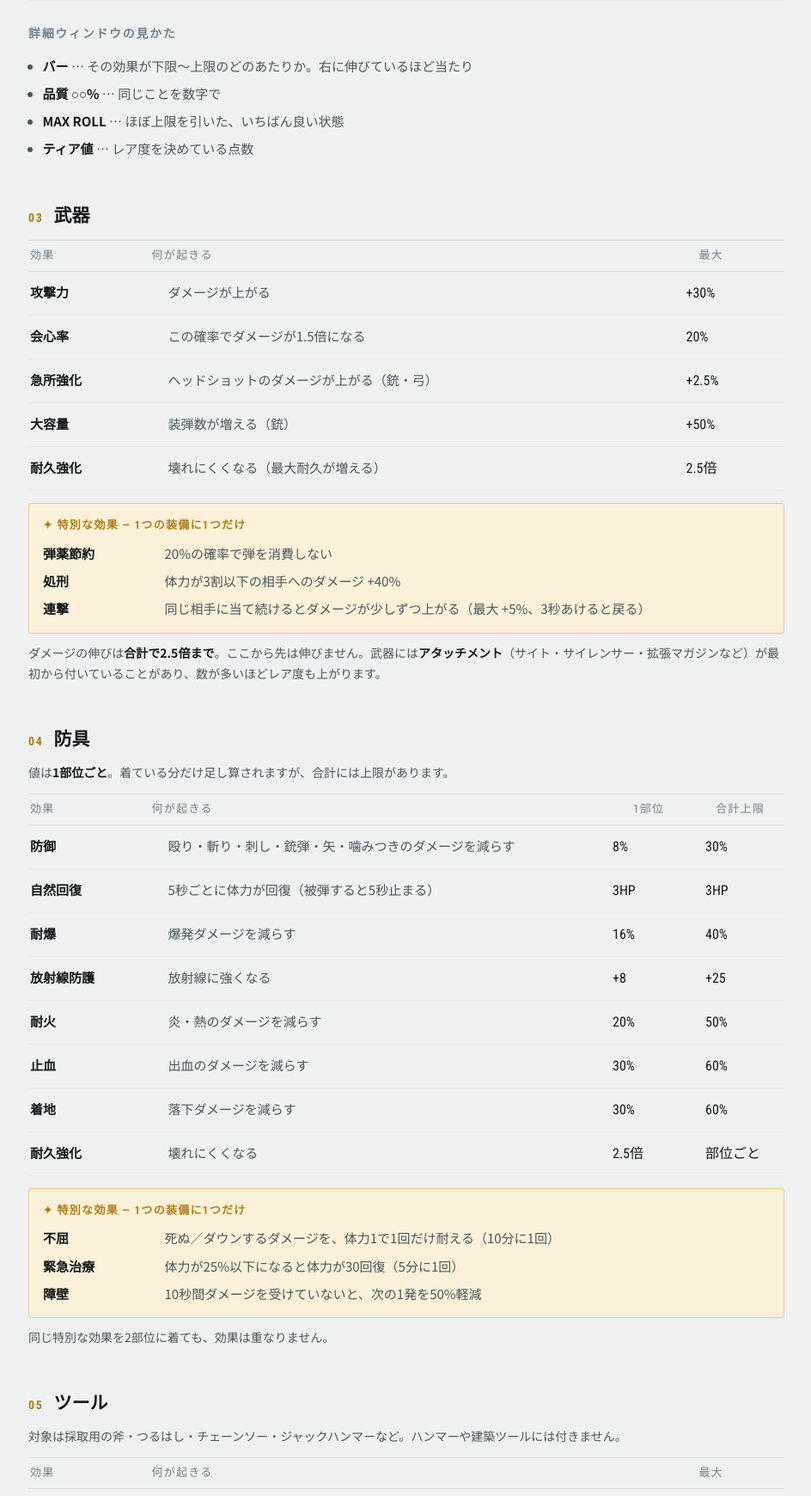
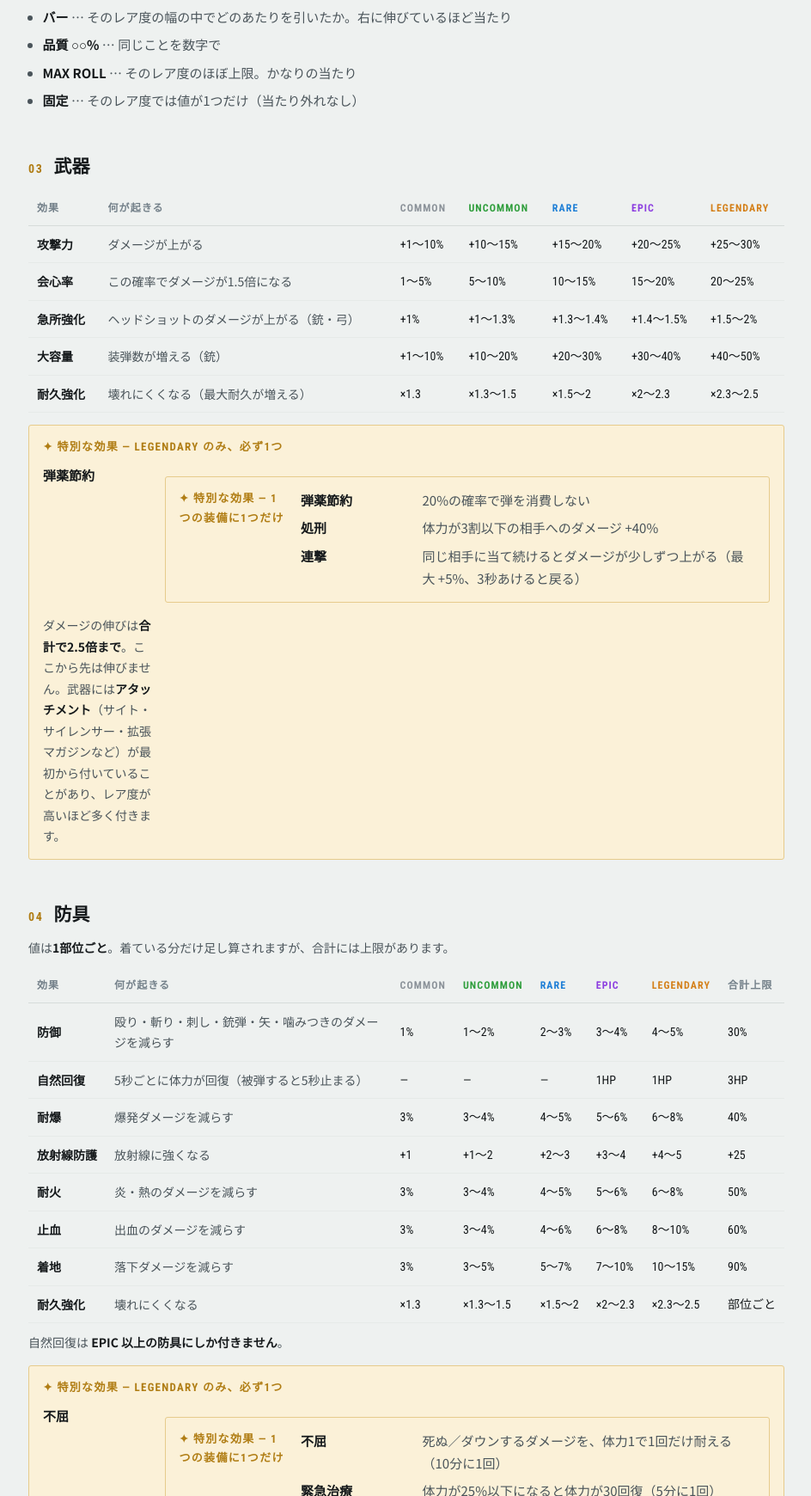
Before and after one commit to gttq-henriy/rust-relic-guide, a plain HTML site: page index.html in a window 1280 px wide. Shown: the part 1060-2800 px from the top of the page at 86% size, without its empty margins (167-1111 px from the left). Drawn offline with Linux system fonts and the light colour scheme.

Commit message:
Update guide for tier-first affix rolls (RelicAffix v1.0.0)
Co-Authored-By: Claude Opus 5 <noreply@anthropic.com>

```diff
--- a/index.html
+++ b/index.html
@@ -213,6 +213,17 @@
   }
   .row .k { display: none; font-family: var(--cond); font-size: 12px; letter-spacing: .08em; color: var(--ink-faint); margin-right: 6px; }
 
+  /* --- tier tables --- */
+  .scroll { overflow-x: auto; margin-top: 12px; }
+  table.tbl { border-collapse: collapse; min-width: 660px; width: 100%; font-size: 14px; }
+  table.tbl th, table.tbl td { border-bottom: 1px solid var(--line-soft); padding: 9px 10px; text-align: left; white-space: nowrap; }
+  table.tbl thead th { border-bottom-color: var(--line); font-family: var(--cond); font-size: 12px; letter-spacing: .09em; text-transform: uppercase; color: var(--ink-faint); }
+  table.tbl td:first-child { font-weight: 700; }
+  table.tbl td.n { white-space: normal; color: var(--ink-soft); min-width: 15em; }
+  table.tbl td.v { font-family: var(--cond); font-variant-numeric: tabular-nums; }
+  table.tbl th.c1 { color: var(--t1); } table.tbl th.c2 { color: var(--t2); } table.tbl th.c3 { color: var(--t3); }
+  table.tbl th.c4 { color: var(--t4); } table.tbl th.c5 { color: var(--t5); }
+
   /* --- special block --- */
   .special {
     margin-top: 14px;
@@ -272,7 +283,7 @@
     <p class="eyebrow">Rust / 未鑑定の遺物</p>
     <h1>遺物装備ガイド</h1>
     <p class="lead">未鑑定の遺物を開けると、特別な効果（OP）が付いた武器・防具・ツールが手に入ります。同じ武器でも中身は毎回違います。何が付くのか、どう確認するのかをまとめました。</p>
-    <p class="meta">RelicAffix v0.7.0 ／ 2026-09-27</p>
+    <p class="meta">RelicAffix v1.0.0 ／ 2026-10-12</p>
   </header>
 
   <nav>
@@ -286,15 +297,22 @@
 
   <section id="tier">
     <h2><span class="num">01</span>レア度は5段階</h2>
-    <p class="note">アイテム名の前に付く名前がレア度です。<strong>付いている効果の数と強さ</strong>で決まります。インベントリでは、効果が付いたアイテムのスロットの後ろがこの色で光ります。</p>
-    <div class="tiers">
-      <div class="tier" style="--tc: var(--t1)"><i></i><b>COMMON</b><span>効果1つ、値は控えめ</span></div>
-      <div class="tier" style="--tc: var(--t2)"><i></i><b>UNCOMMON</b><span>効果1〜2つ</span></div>
-      <div class="tier" style="--tc: var(--t3)"><i></i><b>RARE</b><span>効果2〜3つ、値も良くなってくる</span></div>
-      <div class="tier" style="--tc: var(--t4)"><i></i><b>EPIC</b><span>効果3つ前後、高い値が混じる</span></div>
-      <div class="tier" style="--tc: var(--t5)"><i></i><b>LEGENDARY</b><span>効果が多く値も高い。特別な効果（✦）が付くことも</span></div>
+    <p class="note">遺物を開けると<strong>最初にレア度が決まり</strong>、そのレア度で「付く効果の数」と「効果の強さの幅」が決まります。インベントリでは、効果が付いたアイテムのスロットの後ろがこの色で光ります。</p>
+    <div class="scroll">
+      <table class="tbl">
+        <thead><tr><th>レア度</th><th>効果の数</th><th>アタッチメント（武器）</th><th>特別な効果</th></tr></thead>
+        <tbody>
+          <tr><td style="color: var(--t1)">COMMON</td><td class="v">1つ</td><td class="v">なし</td><td class="n">なし</td></tr>
+          <tr><td style="color: var(--t2)">UNCOMMON</td><td class="v">1〜2つ</td><td class="v">0〜1個</td><td class="n">なし</td></tr>
+          <tr><td style="color: var(--t3)">RARE</td><td class="v">2〜3つ</td><td class="v">1〜2個</td><td class="n">なし</td></tr>
+          <tr><td style="color: var(--t4)">EPIC</td><td class="v">2〜3つ</td><td class="v">2〜3個</td><td class="n">なし</td></tr>
+          <tr><td style="color: var(--t5)">LEGENDARY</td><td class="v">3〜4つ</td><td class="v">3〜4個</td><td class="n"><strong>必ず1つ</strong></td></tr>
+        </tbody>
+      </table>
     </div>
   </section>
+
+  <section id="check">  </section>
 
   <section id="check">
     <h2><span class="num">02</span>効果の確認</h2>
@@ -306,24 +324,31 @@
     </div>
     <h3>詳細ウィンドウの見かた</h3>
     <ul class="plain">
-      <li><strong>バー</strong> … その効果が下限〜上限のどのあたりか。右に伸びているほど当たり</li>
+      <li><strong>バー</strong> … そのレア度の幅の中でどのあたりを引いたか。右に伸びているほど当たり</li>
       <li><strong>品質 ○○%</strong> … 同じことを数字で</li>
-      <li><strong>MAX ROLL</strong> … ほぼ上限を引いた、いちばん良い状態</li>
-      <li><strong>ティア値</strong> … レア度を決めている点数</li>
+      <li><strong>MAX ROLL</strong> … そのレア度のほぼ上限。かなりの当たり</li>
+      <li><strong>固定</strong> … そのレア度では値が1つだけ（当たり外れなし）</li>
     </ul>
   </section>
 
   <section id="weapon">
     <h2><span class="num">03</span>武器</h2>
-    <div class="table">
-      <div class="head"><div>効果</div><div>何が起きる</div><div>最大</div></div>
-      <div class="row"><div><b>攻撃力</b></div><div class="d">ダメージが上がる</div><div class="v"><span class="k">最大</span>+30%</div></div>
-      <div class="row"><div><b>会心率</b></div><div class="d">この確率でダメージが1.5倍になる</div><div class="v"><span class="k">最大</span>20%</div></div>
-      <div class="row"><div><b>急所強化</b></div><div class="d">ヘッドショットのダメージが上がる（銃・弓）</div><div class="v"><span class="k">最大</span>+2.5%</div></div>
-      <div class="row"><div><b>大容量</b></div><div class="d">装弾数が増える（銃）</div><div class="v"><span class="k">最大</span>+50%</div></div>
-      <div class="row"><div><b>耐久強化</b></div><div class="d">壊れにくくなる（最大耐久が増える）</div><div class="v"><span class="k">最大</span>2.5倍</div></div>
+    <div class="scroll">
+      <table class="tbl">
+        <thead><tr><th>効果</th><th>何が起きる</th><th class="c1">Common</th><th class="c2">Uncommon</th><th class="c3">Rare</th><th class="c4">Epic</th><th class="c5">Legendary</th></tr></thead>
+        <tbody>
+          <tr><td>攻撃力</td><td class="n">ダメージが上がる</td><td class="v">+1〜10%</td><td class="v">+10〜15%</td><td class="v">+15〜20%</td><td class="v">+20〜25%</td><td class="v">+25〜30%</td></tr>
+          <tr><td>会心率</td><td class="n">この確率でダメージが1.5倍になる</td><td class="v">1〜5%</td><td class="v">5〜10%</td><td class="v">10〜15%</td><td class="v">15〜20%</td><td class="v">20〜25%</td></tr>
+          <tr><td>急所強化</td><td class="n">ヘッドショットのダメージが上がる（銃・弓）</td><td class="v">+1%</td><td class="v">+1〜1.3%</td><td class="v">+1.3〜1.4%</td><td class="v">+1.4〜1.5%</td><td class="v">+1.5〜2%</td></tr>
+          <tr><td>大容量</td><td class="n">装弾数が増える（銃）</td><td class="v">+1〜10%</td><td class="v">+10〜20%</td><td class="v">+20〜30%</td><td class="v">+30〜40%</td><td class="v">+40〜50%</td></tr>
+          <tr><td>耐久強化</td><td class="n">壊れにくくなる（最大耐久が増える）</td><td class="v">×1.3</td><td class="v">×1.3〜1.5</td><td class="v">×1.5〜2</td><td class="v">×2〜2.3</td><td class="v">×2.3〜2.5</td></tr>
+        </tbody>
+      </table>
     </div>
     <div class="special">
+      <p class="cap">✦ 特別な効果 — LEGENDARY のみ、必ず1つ</p>
+      <dl>
+        <div><dt>弾薬節約</dt>    <div class="special">
       <p class="cap">✦ 特別な効果 — 1つの装備に1つだけ</p>
       <dl>
         <div><dt>弾薬節約</dt><dd>20%の確率で弾を消費しない</dd></div>
@@ -331,24 +356,32 @@
         <div><dt>連撃</dt><dd>同じ相手に当て続けるとダメージが少しずつ上がる（最大 +5%、3秒あけると戻る）</dd></div>
       </dl>
     </div>
-    <p class="note">ダメージの伸びは<strong>合計で2.5倍まで</strong>。ここから先は伸びません。武器には<strong>アタッチメント</strong>（サイト・サイレンサー・拡張マガジンなど）が最初から付いていることがあり、数が多いほどレア度も上がります。</p>
+    <p class="note">ダメージの伸びは<strong>合計で2.5倍まで</strong>。ここから先は伸びません。武器には<strong>アタッチメント</strong>（サイト・サイレンサー・拡張マガジンなど）が最初から付いていることがあり、レア度が高いほど多く付きます。</p>
   </section>
 
   <section id="armor" class="armor">
     <h2><span class="num">04</span>防具</h2>
     <p class="note">値は<strong>1部位ごと</strong>。着ている分だけ足し算されますが、合計には上限があります。</p>
-    <div class="table">
-      <div class="head"><div>効果</div><div>何が起きる</div><div>1部位</div><div>合計上限</div></div>
-      <div class="row"><div><b>防御</b></div><div class="d">殴り・斬り・刺し・銃弾・矢・噛みつきのダメージを減らす</div><div class="v"><span class="k">1部位</span>8%</div><div class="v"><span class="k">合計</span>30%</div></div>
-      <div class="row"><div><b>自然回復</b></div><div class="d">5秒ごとに体力が回復（被弾すると5秒止まる）</div><div class="v"><span class="k">1部位</span>3HP</div><div class="v"><span class="k">合計</span>3HP</div></div>
-      <div class="row"><div><b>耐爆</b></div><div class="d">爆発ダメージを減らす</div><div class="v"><span class="k">1部位</span>16%</div><div class="v"><span class="k">合計</span>40%</div></div>
-      <div class="row"><div><b>放射線防護</b></div><div class="d">放射線に強くなる</div><div class="v"><span class="k">1部位</span>+8</div><div class="v"><span class="k">合計</span>+25</div></div>
-      <div class="row"><div><b>耐火</b></div><div class="d">炎・熱のダメージを減らす</div><div class="v"><span class="k">1部位</span>20%</div><div class="v"><span class="k">合計</span>50%</div></div>
-      <div class="row"><div><b>止血</b></div><div class="d">出血のダメージを減らす</div><div class="v"><span class="k">1部位</span>30%</div><div class="v"><span class="k">合計</span>60%</div></div>
-      <div class="row"><div><b>着地</b></div><div class="d">落下ダメージを減らす</div><div class="v"><span class="k">1部位</span>30%</div><div class="v"><span class="k">合計</span>60%</div></div>
-      <div class="row"><div><b>耐久強化</b></div><div class="d">壊れにくくなる</div><div class="v"><span class="k">1部位</span>2.5倍</div><div class="v"><span class="k">合計</span>部位ごと</div></div>
+    <div class="scroll">
+      <table class="tbl">
+        <thead><tr><th>効果</th><th>何が起きる</th><th class="c1">Common</th><th class="c2">Uncommon</th><th class="c3">Rare</th><th class="c4">Epic</th><th class="c5">Legendary</th><th>合計上限</th></tr></thead>
+        <tbody>
+          <tr><td>防御</td><td class="n">殴り・斬り・刺し・銃弾・矢・噛みつきのダメージを減らす</td><td class="v">1%</td><td class="v">1〜2%</td><td class="v">2〜3%</td><td class="v">3〜4%</td><td class="v">4〜5%</td><td class="v">30%</td></tr>
+          <tr><td>自然回復</td><td class="n">5秒ごとに体力が回復（被弾すると5秒止まる）</td><td class="v">—</td><td class="v">—</td><td class="v">—</td><td class="v">1HP</td><td class="v">1HP</td><td class="v">3HP</td></tr>
+          <tr><td>耐爆</td><td class="n">爆発ダメージを減らす</td><td class="v">3%</td><td class="v">3〜4%</td><td class="v">4〜5%</td><td class="v">5〜6%</td><td class="v">6〜8%</td><td class="v">40%</td></tr>
+          <tr><td>放射線防護</td><td class="n">放射線に強くなる</td><td class="v">+1</td><td class="v">+1〜2</td><td class="v">+2〜3</td><td class="v">+3〜4</td><td class="v">+4〜5</td><td class="v">+25</td></tr>
+          <tr><td>耐火</td><td class="n">炎・熱のダメージを減らす</td><td class="v">3%</td><td class="v">3〜4%</td><td class="v">4〜5%</td><td class="v">5〜6%</td><td class="v">6〜8%</td><td class="v">50%</td></tr>
+          <tr><td>止血</td><td class="n">出血のダメージを減らす</td><td class="v">3%</td><td class="v">3〜4%</td><td class="v">4〜6%</td><td class="v">6〜8%</td><td class="v">8〜10%</td><td class="v">60%</td></tr>
+          <tr><td>着地</td><td class="n">落下ダメージを減らす</td><td class="v">3%</td><td class="v">3〜5%</td><td class="v">5〜7%</td><td class="v">7〜10%</td><td class="v">10〜15%</td><td class="v">90%</td></tr>
+          <tr><td>耐久強化</td><td class="n">壊れにくくなる</td><td class="v">×1.3</td><td class="v">×1.3〜1.5</td><td class="v">×1.5〜2</td><td class="v">×2〜2.3</td><td class="v">×2.3〜2.5</td><td class="v">部位ごと</td></tr>
+        </tbody>
+      </table>
     </div>
+    <p class="note">自然回復は <strong>EPIC 以上の防具にしか付きません</strong>。</p>
     <div class="special">
+      <p class="cap">✦ 特別な効果 — LEGENDARY のみ、必ず1つ</p>
+      <dl>
+        <div><dt>不屈</dt>    <div class="special">
       <p class="cap">✦ 特別な効果 — 1つの装備に1つだけ</p>
       <dl>
         <div><dt>不屈</dt><dd>死ぬ／ダウンするダメージを、体力1で1回だけ耐える（10分に1回）</dd></div>
@@ -362,15 +395,22 @@
   <section id="tool">
     <h2><span class="num">05</span>ツール</h2>
     <p class="note">対象は採取用の斧・つるはし・チェーンソー・ジャックハンマーなど。ハンマーや建築ツールには付きません。</p>
-    <div class="table">
-      <div class="head"><div>効果</div><div>何が起きる</div><div>最大</div></div>
-      <div class="row"><div><b>採取量</b></div><div class="d">1回の採取で採れる量が増える</div><div class="v"><span class="k">最大</span>+75%</div></div>
-      <div class="row"><div><b>掘り出し物</b></div><div class="d">この確率で追加の資源が出る（金属鉱石→HQM、石→金属鉱石など）</div><div class="v"><span class="k">最大</span>15%</div></div>
-      <div class="row"><div><b>仕上げボーナス</b></div><div class="d">木や鉱石を採り切ったときのボーナスが増える</div><div class="v"><span class="k">最大</span>+100%</div></div>
-      <div class="row"><div><b>拾い上手</b></div><div class="d">地面の資源（木の枝・石・キノコなど）を拾う数が増える</div><div class="v"><span class="k">最大</span>+100%</div></div>
-      <div class="row"><div><b>耐久強化</b></div><div class="d">壊れにくくなる</div><div class="v"><span class="k">最大</span>2.5倍</div></div>
+    <div class="scroll">
+      <table class="tbl">
+        <thead><tr><th>効果</th><th>何が起きる</th><th class="c1">Common</th><th class="c2">Uncommon</th><th class="c3">Rare</th><th class="c4">Epic</th><th class="c5">Legendary</th></tr></thead>
+        <tbody>
+          <tr><td>採取量</td><td class="n">1回の採取で採れる量が増える</td><td class="v">+1〜10%</td><td class="v">+10〜20%</td><td class="v">+20〜30%</td><td class="v">+30〜40%</td><td class="v">+50〜100%</td></tr>
+          <tr><td>掘り出し物</td><td class="n">この確率で追加の資源が出る（金属鉱石→HQM、石→金属鉱石など）</td><td class="v">1〜3%</td><td class="v">3〜4%</td><td class="v">4〜5%</td><td class="v">5〜10%</td><td class="v">10〜15%</td></tr>
+          <tr><td>仕上げボーナス</td><td class="n">木や鉱石を採り切ったときのボーナスが増える</td><td class="v">+5〜10%</td><td class="v">+10〜15%</td><td class="v">+15〜20%</td><td class="v">+20〜50%</td><td class="v">+50〜100%</td></tr>
+          <tr><td>拾い上手</td><td class="n">地面の資源（木の枝・石・キノコなど）を拾う数が増える</td><td class="v">+1〜10%</td><td class="v">+10〜20%</td><td class="v">+20〜30%</td><td class="v">+30〜50%</td><td class="v">+50〜100%</td></tr>
+          <tr><td>耐久強化</td><td class="n">壊れにくくなる</td><td class="v">×1.3</td><td class="v">×1.3〜1.5</td><td class="v">×1.5〜2</td><td class="v">×2〜2.3</td><td class="v">×2.3〜2.5</td></tr>
+        </tbody>
+      </table>
     </div>
     <div class="special">
+      <p class="cap">✦ 特別な効果 — LEGENDARY のみ、必ず1つ</p>
+      <dl>
+        <div><dt>一撃採掘</dt>    <div class="special">
       <p class="cap">✦ 特別な効果 — 1つの装備に1つだけ</p>
       <dl>
         <div><dt>一撃採掘</dt><dd>15%の確率で鉱石を1回で採り切る</dd></div>
@@ -394,8 +434,8 @@
     <div class="legend">
       <div><code>★ レア度 ★</code><span>引いたレア度</span></div>
       <div><code>◆ 効果名 +○○%</code><span>付いている効果とその値</span></div>
-      <div><code>✦ 特殊OP</code><span>特別な効果。付いたときだけ出る</span></div>
-      <div><code>MAX ROLL</code><span>その効果がほぼ上限。かなりの当たり</span></div>
+      <div><code>✦ 特殊OP</code><span>特別な効果。LEGENDARY のときだけ出る</span></div>
+      <div><code>MAX ROLL</code><span>そのレア度のほぼ上限。かなりの当たり</span></div>
     </div>
   </section>
 
```
